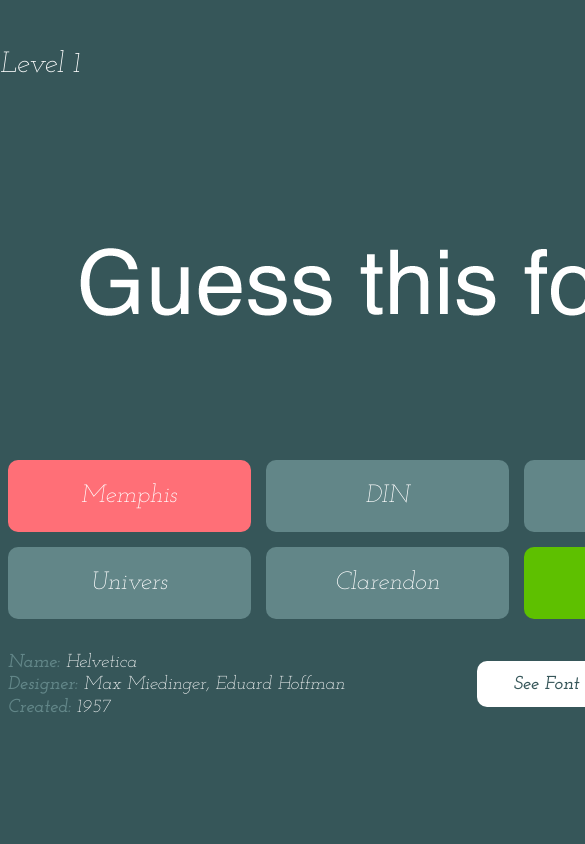
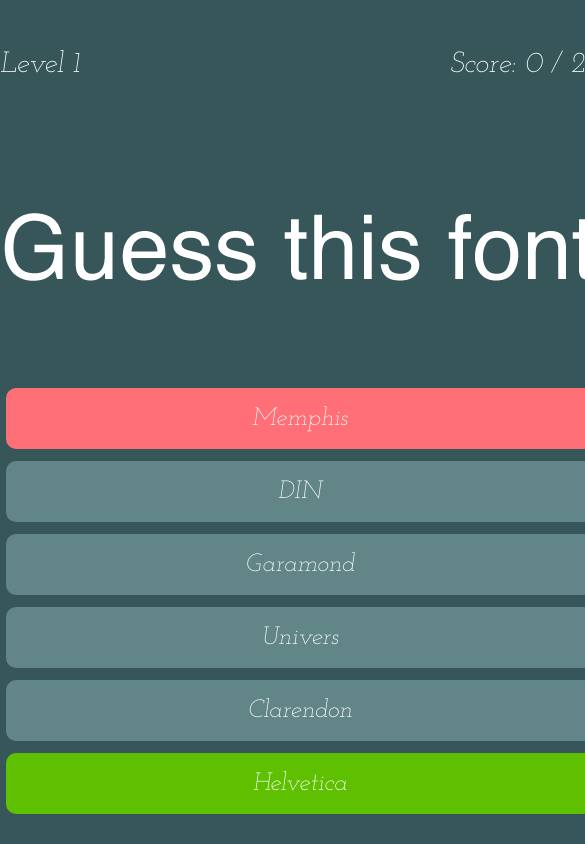
Before and after one commit to danieldaq/daniel_daq_final_project, a plain HTML site: page index.html in a window 390 px wide. Both pictures are taken after a click on the item "Memphis". Shown: the top 844 px of the page, 585 px wide, since content can reach past the window. Drawn offline with nearby package versions, Linux system fonts and the light colour scheme.

Commit message:
Style Commit

```diff
--- a/styles.css
+++ b/styles.css
@@ -183,3 +183,57 @@
 	font-size: 0.75em;
 	line-height: 25px;
 }
+
+
+/* Responsive CSS */
+
+@media all and (max-width: 800px) {
+	body {
+		background: rgb(54, 86, 89);
+		color: rgb(255, 255, 255);
+		font-family: 'Josefin Slab', serif;
+		font-weight: 300;
+		font-style: italic;
+		font-size: 25px;
+	}
+
+	.center {
+		width: 600px;
+		margin: auto;
+	}
+
+	#word-image {
+		display: block;
+		margin: 75px auto;
+	}
+
+	.button {
+		color: white;
+		float: left;
+		background: rgb(98, 134, 136);
+		border-radius: 10px;
+		text-align: center;
+		width: 98%;
+		margin: 1% 1%;
+		padding: 3% 0;
+		transition: background 200ms;
+	}
+
+	#info {
+		text-align: center;
+		font-size: 0.75em;
+		margin: 5% 0;
+	}
+
+	.footer-button {
+		color: rgb(54, 86, 89);
+		background: rgb(255, 255, 255);
+		border-radius: 10px;
+		text-align: center;
+		margin: 3% 1% 0 0.5%;
+		width: 98%;
+		padding: 3% 0;
+		font-size: 0.75em;
+		font-weight: 600;
+	}
+}
```
